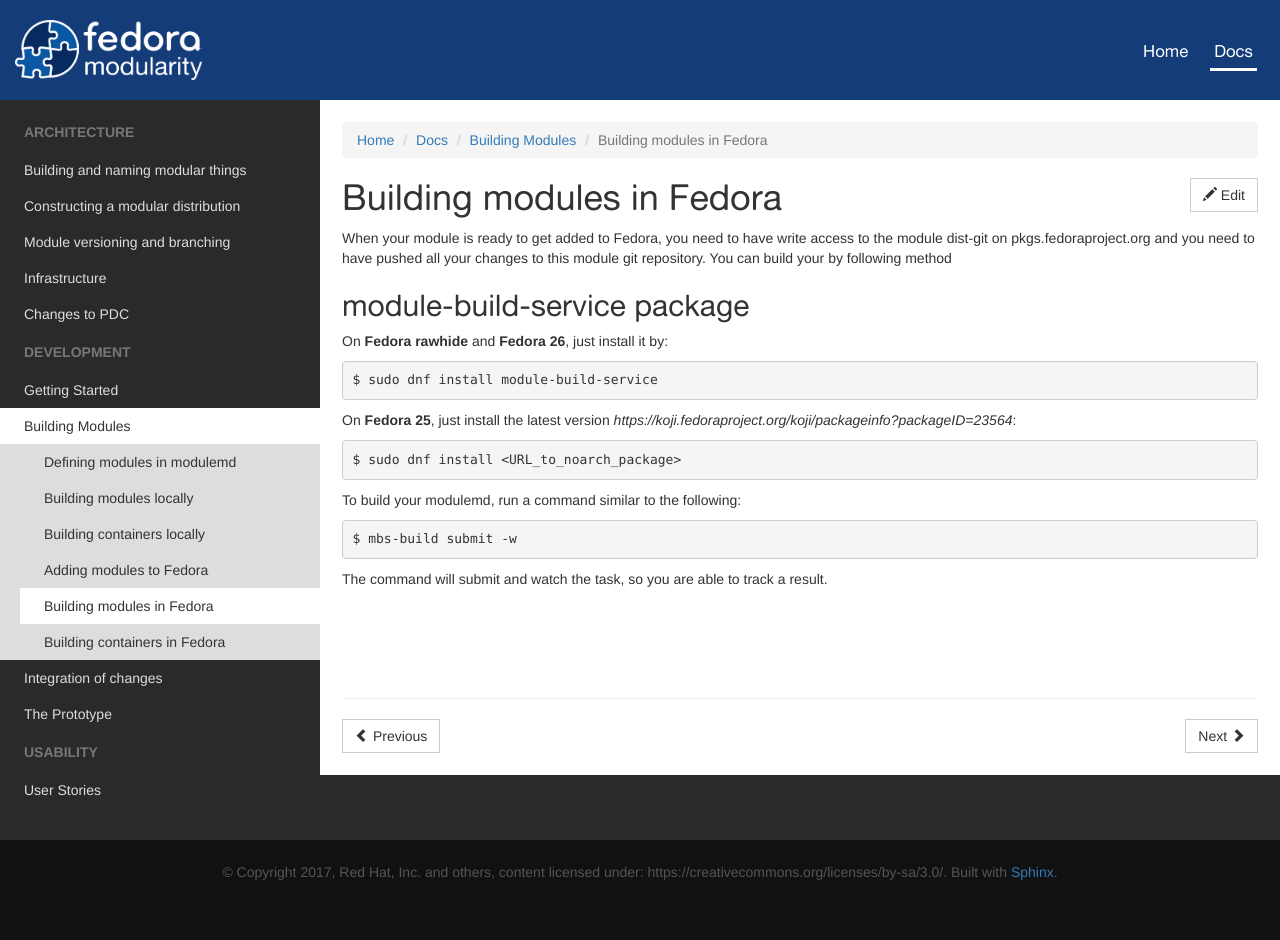
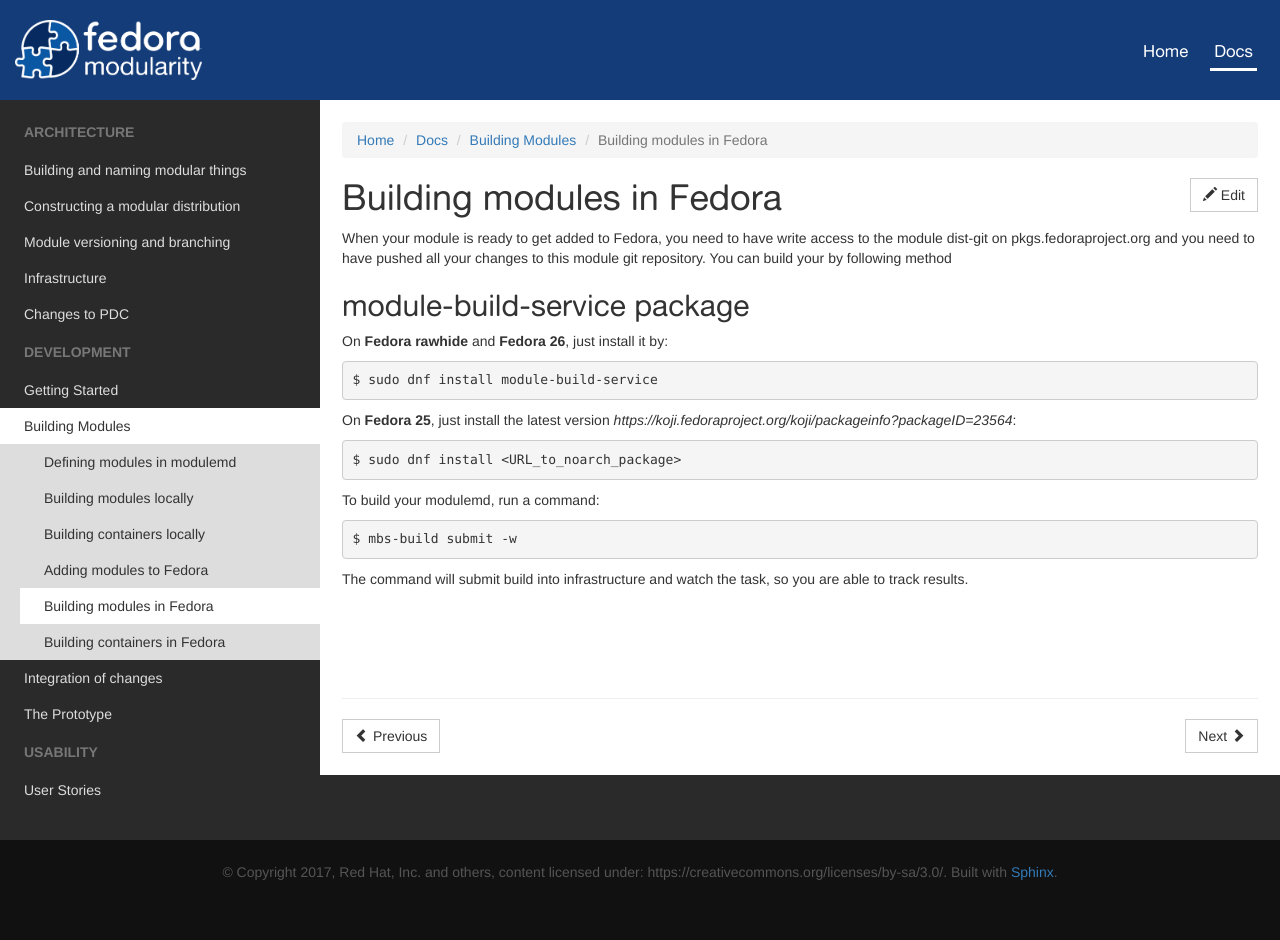
Before and after one commit to gbraad/fedora-modularity, a Sphinx documentation site: the page built from source/development/building-modules/building-infra.rst, in a window 1280 px wide. Built offline with Sphinx 7.4.7, drawn with Linux system fonts in a browser that asks for light colours; pages that are not in the unit, such as notebooks, are missing from menus.

Commit message:
Remove obsolete text and fix sentence.
Signed-off-by: Petr "Stone" Hracek <phracek@redhat.com>

```diff
--- a/source/development/building-modules/building-infra.rst
+++ b/source/development/building-modules/building-infra.rst
@@ -22,10 +22,10 @@
 
     $ sudo dnf install <URL_to_noarch_package>
 
-To build your modulemd, run a command similar to the following:
+To build your modulemd, run a command:
 
 ::
 
     $ mbs-build submit -w
 
-The command will submit and watch the task, so you are able to track a result.
+The command will submit build into infrastructure and watch the task, so you are able to track results.
```
